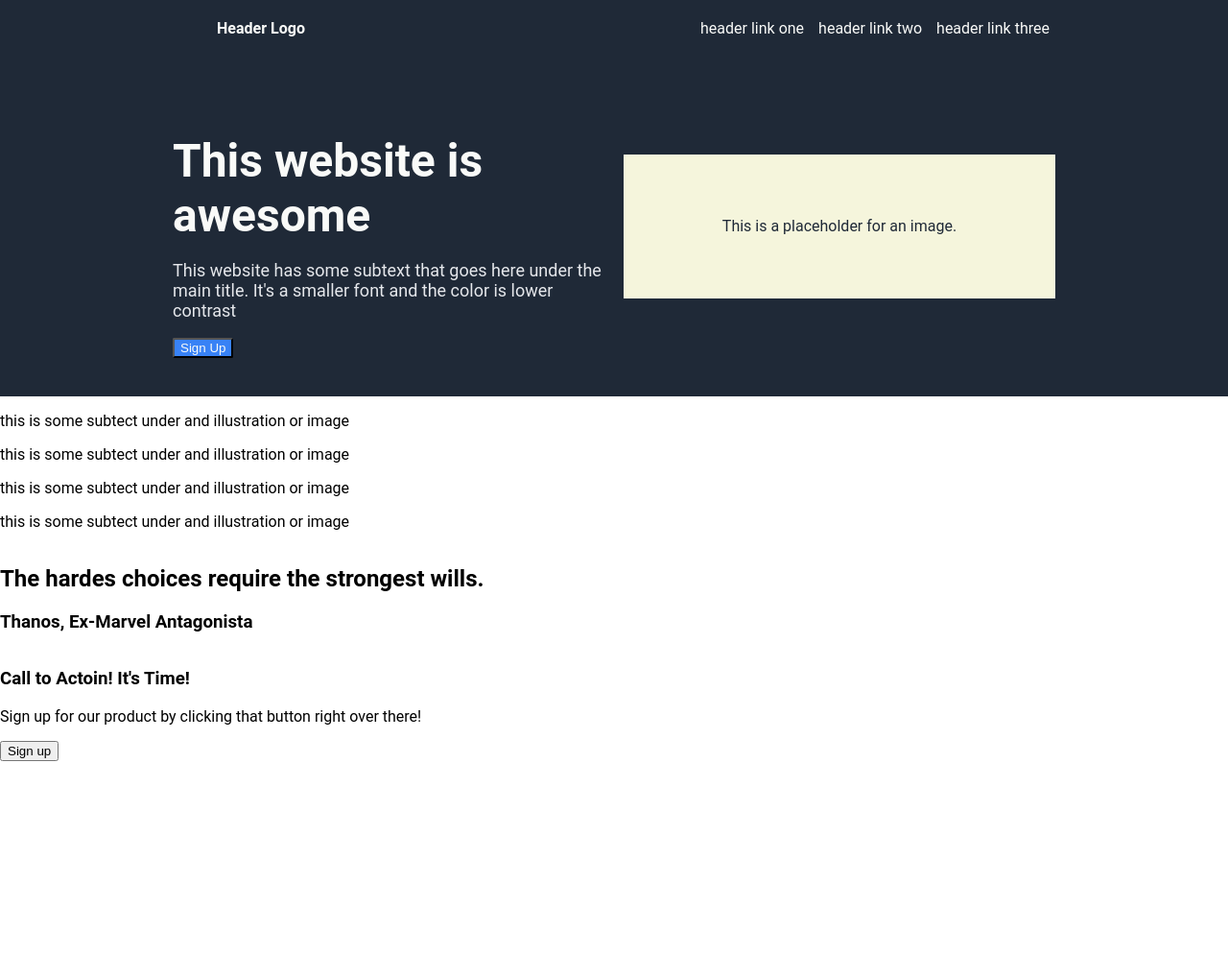
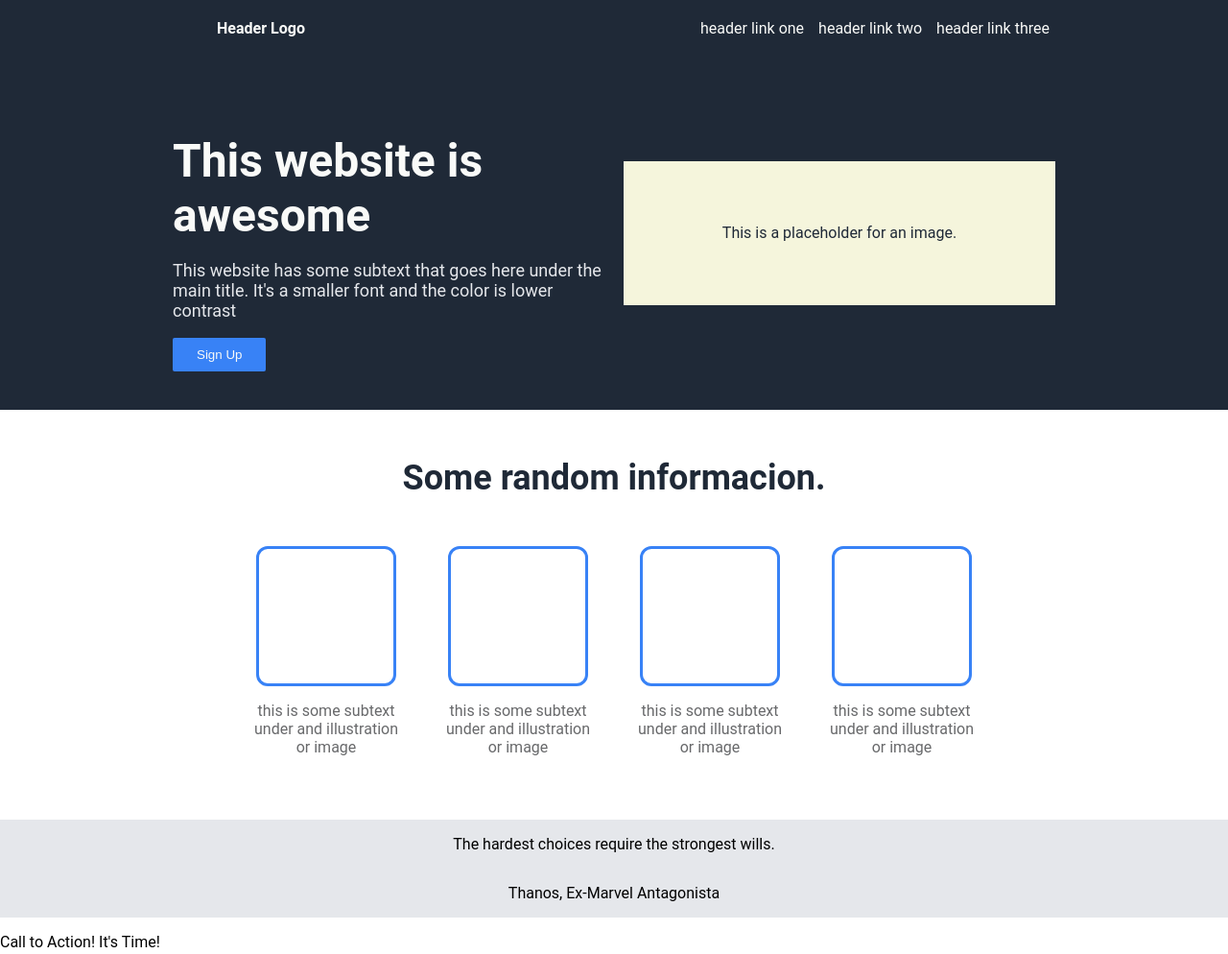
Before and after one commit to brianvillatoro/landing_page_TOP, a plain HTML site: page index.html in a window 1280 px wide. Shown: the top 994 px of the page at 96% size. Before the commit the page ends 800 px from the top, so only its background shows below. Drawn offline with Linux system fonts and the light colour scheme.

Commit message:
Fill in quote section background color

```diff
--- a/index.html
+++ b/index.html
@@ -24,24 +24,37 @@
       <div class="img-holder">This is a placeholder for an image.</div>
   </div>
   <div class="image-content">
-    <div class="img-sub"></div>
-    <p>this is some subtect under and illustration or image</p>
+    <div class="random">Some random informacion.</div>
 
-    <div class="img-sub"></div>
-    <p>this is some subtect under and illustration or image</p>
+    <div class="image-hub">
+      <div class="img-sub">
+        <div class="img-hold"></div>
+        <p class="img-subtext">this is some subtext under and illustration or image</p>
+      </div>
 
-    <div class="img-sub"></div>
-    <p>this is some subtect under and illustration or image</p>
+      <div class="img-sub">
+        <div class="img-hold"></div>
+        <p class="img-subtext">this is some subtext under and illustration or image</p>
+      </div>
 
-    <div class="img-sub"></div>
-    <p>this is some subtect under and illustration or image</p>
+      <div class="img-sub">
+        <div class="img-hold"></div>
+        <p class="img-subtext">this is some subtext under and illustration or image</p>
+      </div>
+
+      <div class="img-sub">
+        <div class="img-hold"></div>
+        <p class="img-subtext">this is some subtext under and illustration or image</p>
+      </div>
+    </div>
+
   </div>
   <div class="quote">
-    <h2>The hardes choices require the strongest wills.</h2>
-    <h3>Thanos, Ex-Marvel Antagonista</h3>
+    <p class="choices">The hardest choices require the strongest wills.</p>
+    <p class="thanos">Thanos, Ex-Marvel Antagonista</p>
   </div>
   <div class="footer">
-    <h3>Call to Actoin! It's Time!</h3>
+    <p>Call to Action! It's Time!</p>
     <p>Sign up for our product by clicking that button right over there!</p>
     <button>Sign up</button>
   </div>
--- a/style.css
+++ b/style.css
@@ -59,6 +59,8 @@ body {
     background-color: #3882F6;
     border-radius: 2px;
     color: #F9FAF8;
+    border: none;
+    padding: 10px 25px;
 }
 
 .hb-text {
@@ -73,3 +75,53 @@ body {
     gap: 15px;
 
 }
+
+.image-content {
+    display: flex;
+    flex-direction: column;
+    justify-content: center;
+    align-items: center;
+}
+
+.random {
+    font-size: 36px;
+    font-weight: bolder;
+    color: #1F2937;
+    padding: 50px;
+}
+
+.image-hub {
+    display: flex;
+    /* justify-content: space-between; */
+    /* align-items: center; */
+    padding-bottom: 50px;
+    gap: 50px;
+}
+
+.img-hold {
+    border: 3px solid #3882F6;
+    border-radius: 12px;
+    width: 140px;
+    height: 140px;
+}
+
+.img-sub {
+    display: flex;
+    flex-direction: column;
+    justify-content: center;
+    align-items: center;
+}
+
+.img-subtext {
+    width: 150px;
+    color: #68696b;
+    text-align: center;
+}
+
+.quote {
+    background-color: #E5E7EB;
+    display: flex;
+    flex-direction: column;
+    justify-content: center;
+    align-items: center;
+}
```
